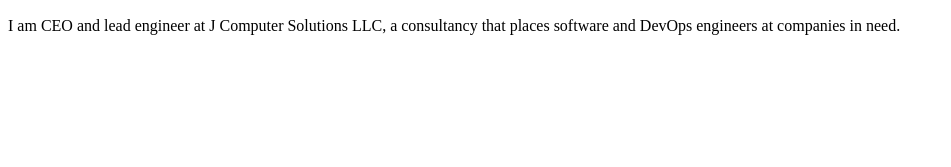
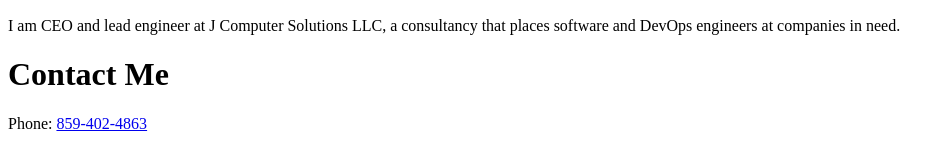
Before and after one commit to mastashake08/learning_front_end_dev, a plain HTML site: page index.html in a window 1280 px wide. Shown: the part 383-550 px from the top of the page, without its empty margins (0-951 px from the left). Drawn offline with Linux system fonts and the light colour scheme.

Commit message:
about me page

```diff
--- a/index.html
+++ b/index.html
@@ -14,6 +14,11 @@
 </audio>
 <p>
 I am CEO and lead engineer at J Computer Solutions LLC, a consultancy that places software and DevOps engineers at companies in need.
+<div itemscope itemtype="http://schema.org/LocalBusiness">
+	<h1 itemprop="name">Contact Me</h1>
+		Phone: <span itemprop="telephone"><a href="tel:+18594024863">
+859-402-4863</a></span>
+</div>
 </p>
 
 </body>
```
